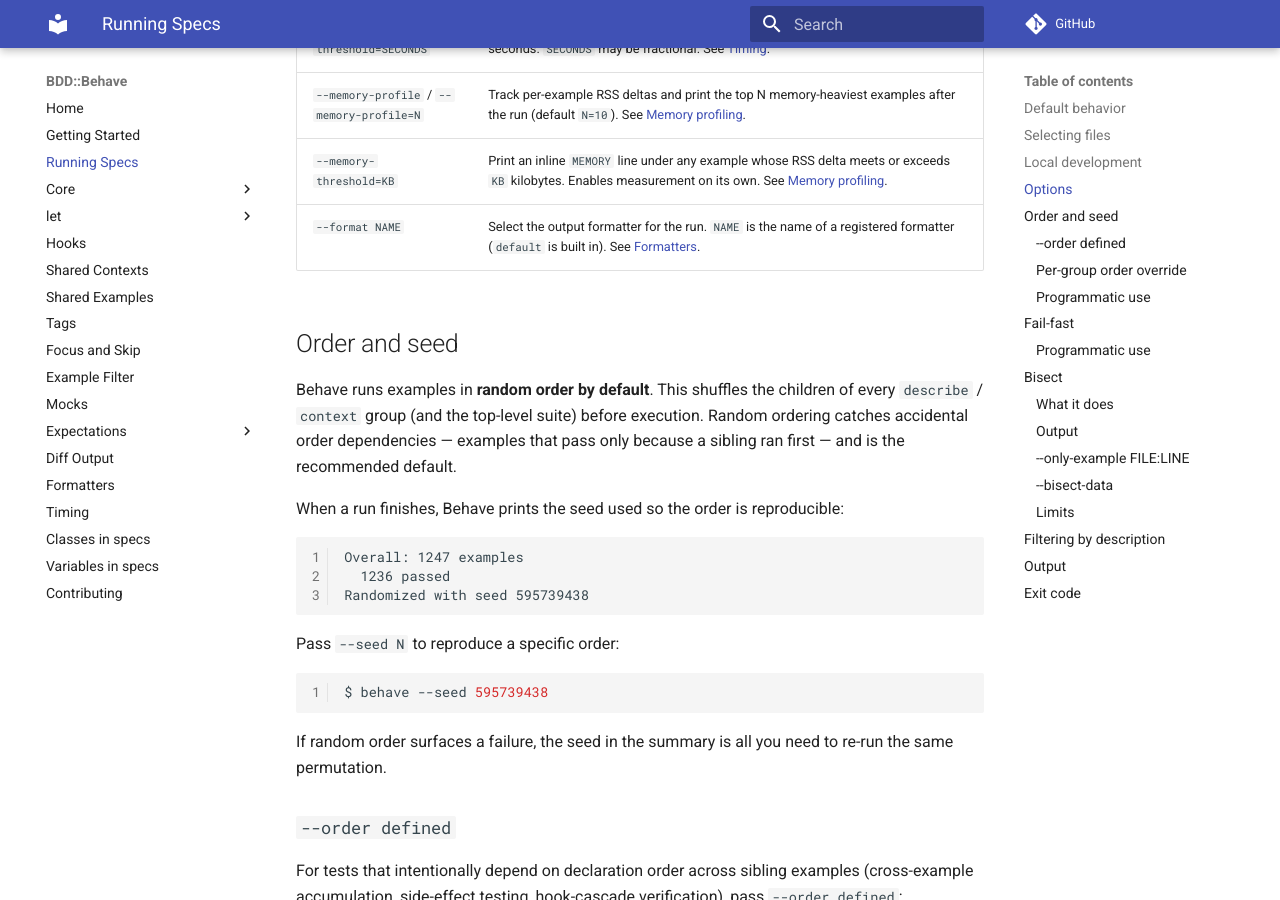
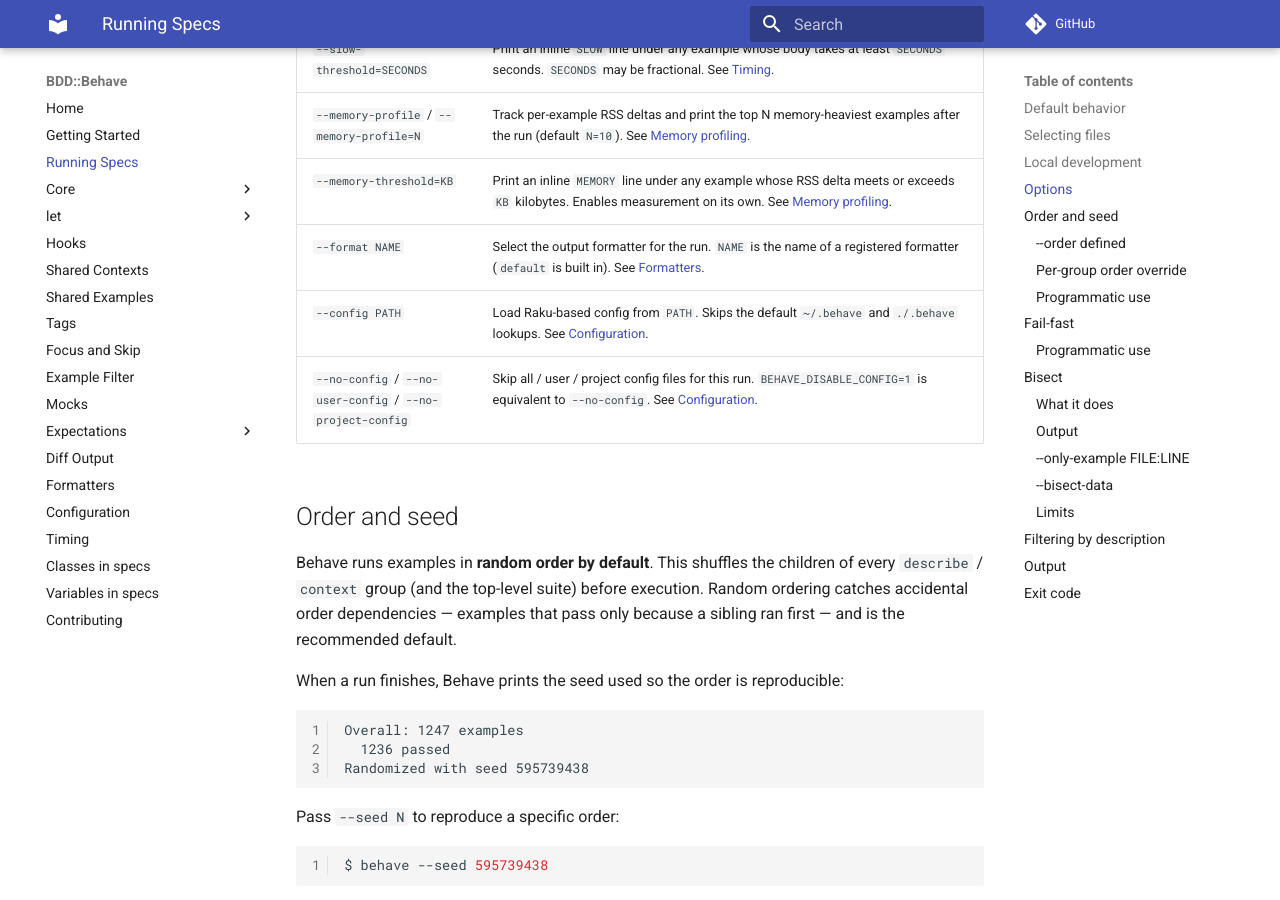
Before and after one commit to gdonald/BDD-Behave, an MkDocs documentation site: the page built from docs-src/docs/running.md, in a window 1280 px wide and 900 px high, scrolled down 1831 px. Built offline with MkDocs 1.6.1 and Material for MkDocs 9.7.7, drawn with Linux system fonts in a browser that asks for light colours; comment, search, counter and statistics services are not loaded.

Commit message:
Add configuration and specs

```diff
--- a/META6.json
+++ b/META6.json
@@ -16,6 +16,7 @@
     "BDD::Behave::Benchmark::Format": "lib/BDD/Behave/Benchmark/Format.rakumod",
     "BDD::Behave::Bisect": "lib/BDD/Behave/Bisect.rakumod",
     "BDD::Behave::Colors": "lib/BDD/Behave/Colors.rakumod",
+    "BDD::Behave::Configuration": "lib/BDD/Behave/Configuration.rakumod",
     "BDD::Behave::DSL": "lib/BDD/Behave/DSL.rakumod",
     "BDD::Behave::Diff": "lib/BDD/Behave/Diff.rakumod",
     "BDD::Behave::Expectation": "lib/BDD/Behave/Expectation.rakumod",
--- a/docs-src/docs/running.md
+++ b/docs-src/docs/running.md
@@ -50,6 +50,8 @@ $ raku -Ilib bin/behave specs/some-spec.raku
 | `--memory-profile` / `--memory-profile=N` | Track per-example RSS deltas and print the top N memory-heaviest examples after the run (default `N=10`). See [Memory profiling](timing/timing.md#memory-profiling). |
 | `--memory-threshold=KB` | Print an inline `MEMORY` line under any example whose RSS delta meets or exceeds `KB` kilobytes. Enables measurement on its own. See [Memory profiling](timing/timing.md#memory-profiling). |
 | `--format NAME`      | Select the output formatter for the run. `NAME` is the name of a registered formatter (`default` is built in). See [Formatters](formatter/formatter.md). |
+| `--config PATH`      | Load Raku-based config from `PATH`. Skips the default `~/.behave` and `./.behave` lookups. See [Configuration](configuration/configuration.md). |
+| `--no-config` / `--no-user-config` / `--no-project-config` | Skip all / user / project config files for this run. `BEHAVE_DISABLE_CONFIG=1` is equivalent to `--no-config`. See [Configuration](configuration/configuration.md). |
 
 ## Order and seed
 
--- a/docs-src/mkdocs.yml
+++ b/docs-src/mkdocs.yml
@@ -28,6 +28,7 @@ nav:
     - aggregate-failures: expectations/aggregate-failures.md
   - Diff Output: diff/diff.md
   - Formatters: formatter/formatter.md
+  - Configuration: configuration/configuration.md
   - Timing: timing/timing.md
   - Classes in specs: classes/classes.md
   - Variables in specs: variables/variables.md
```
Also changed, not shown: 14 other files.
